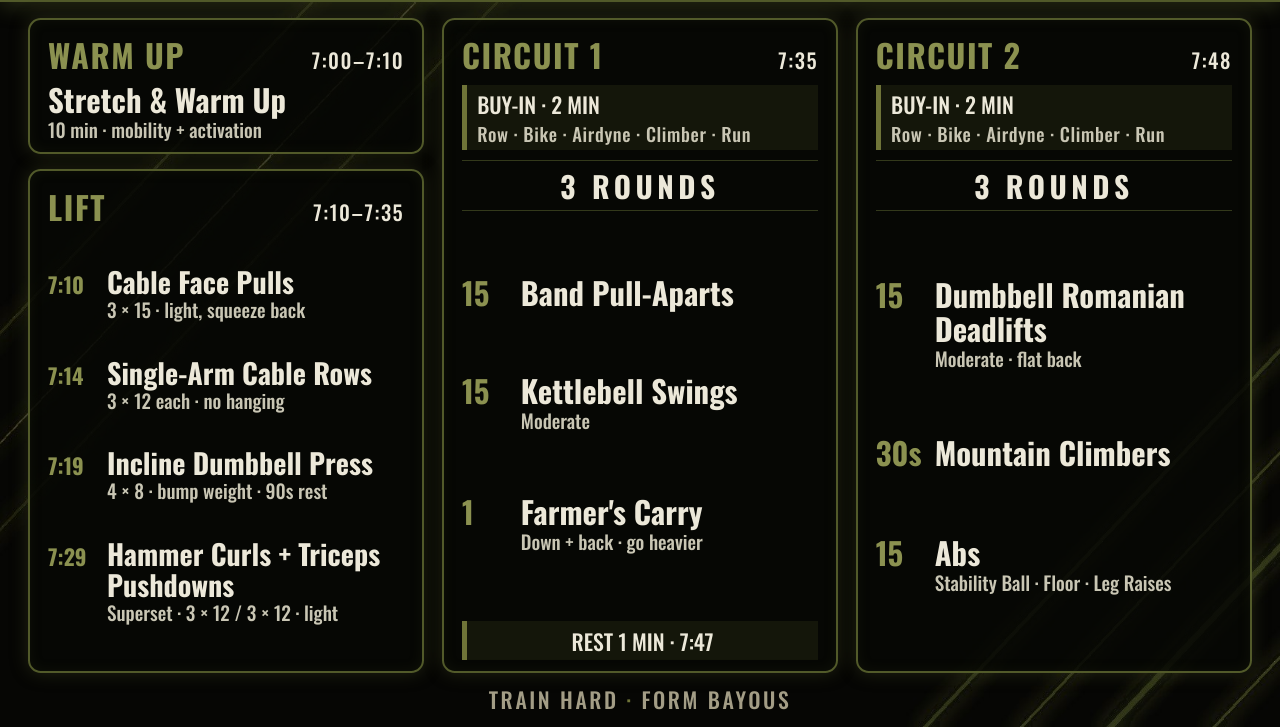
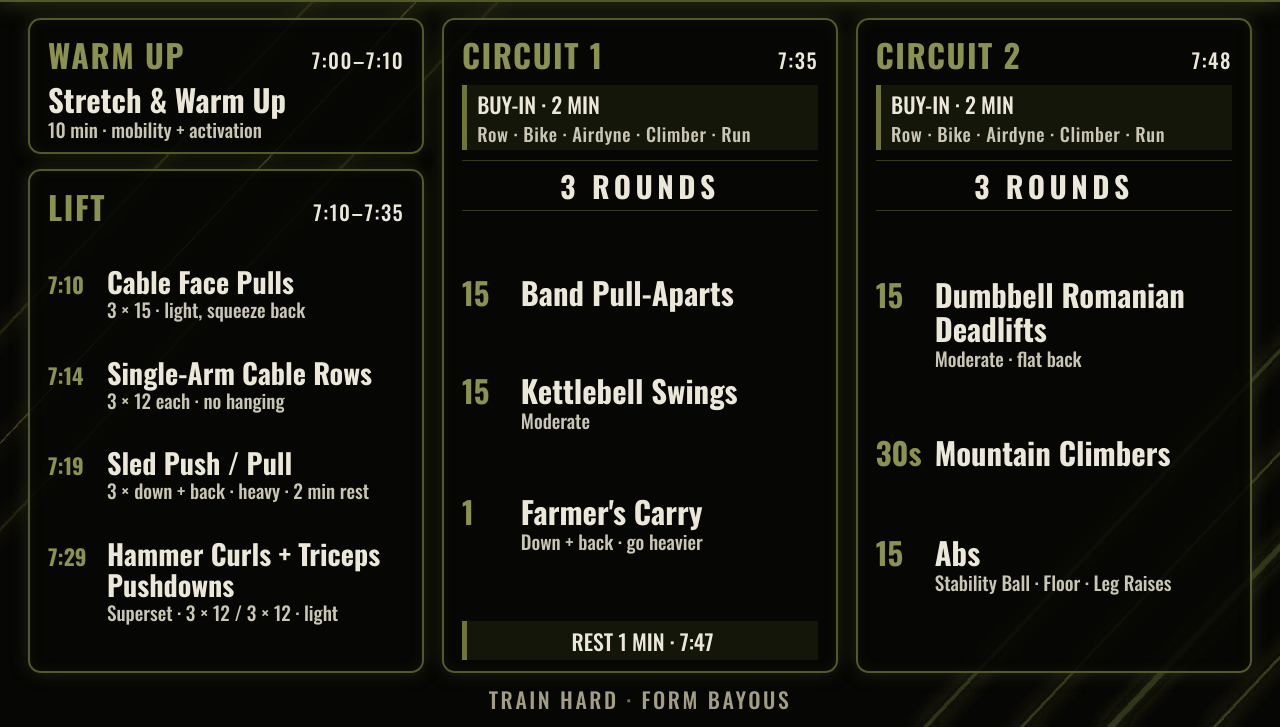
Before and after one commit to jmunistyle/gym-screen, a plain HTML site: page index.html in a window 1280 px wide. Shown: the part 73-800 px from the top of the page. Drawn offline with nearby package versions, Linux system fonts and the light colour scheme.

Commit message:
Thu Nov 19: sled instead of incline press (Jakub bench Wed)

```diff
--- a/index.html
+++ b/index.html
@@ -45,7 +45,7 @@ html,body{margin:0;height:100%;color:#ece8d9;font-family:Oswald,'Arial Narrow',A
   <div class="list">
    <div class="it"><span class="k">7:10</span><span class="n">Cable Face Pulls<span class="d">3 × 15 · light, squeeze back</span></span></div>
    <div class="it"><span class="k">7:14</span><span class="n">Single-Arm Cable Rows<span class="d">3 × 12 each · no hanging</span></span></div>
-   <div class="it"><span class="k">7:19</span><span class="n">Incline Dumbbell Press<span class="d">4 × 8 · bump weight · 90s rest</span></span></div>
+   <div class="it"><span class="k">7:19</span><span class="n">Sled Push / Pull<span class="d">3 × down + back · heavy · 2 min rest</span></span></div>
    <div class="it"><span class="k">7:29</span><span class="n">Hammer Curls + Triceps Pushdowns<span class="d">Superset · 3 × 12 / 3 × 12 · light</span></span></div>
   </div></div>
  </div>
```
